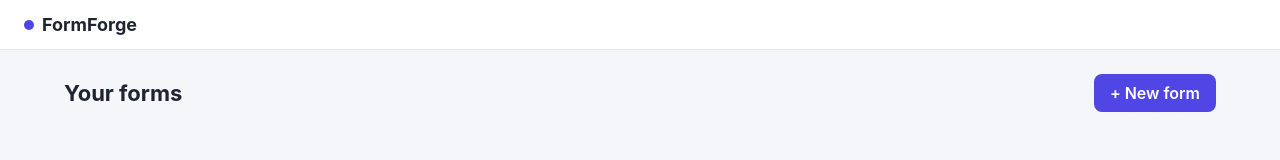
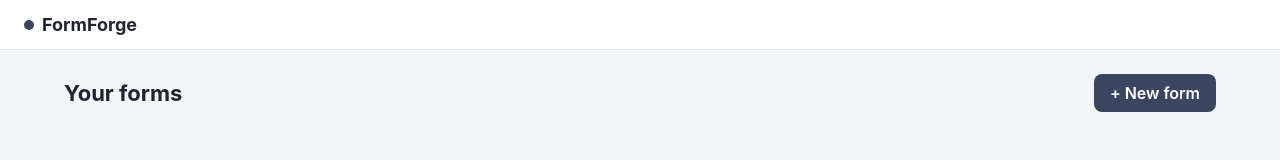
Before and after one commit to James5524/rentl-application-form, a website: page public/index.html in a window 1280 px wide. Drawn offline with Linux system fonts and the light colour scheme; no server answers.

Commit message:
Update style.css

```diff
--- a/public/style.css
+++ b/public/style.css
@@ -1,13 +1,15 @@
 :root {
-  --bg: #f5f6fa;
+  --bg: #f4f5f8;
   --panel: #ffffff;
   --border: #e2e5ec;
   --text: #1f2430;
   --muted: #6b7280;
-  --primary: #4f46e5;
-  --primary-dark: #4338ca;
+  --primary: #3b4560;
+  --primary-dark: #2b3348;
+  --accent: #f0b2ac;
+  --accent-dark: #e0938c;
   --danger: #dc2626;
-  --radius: 10px;
+  --radius: 12px;
   --shadow: 0 1px 3px rgba(0,0,0,0.06), 0 1px 2px rgba(0,0,0,0.04);
 }
 
```
